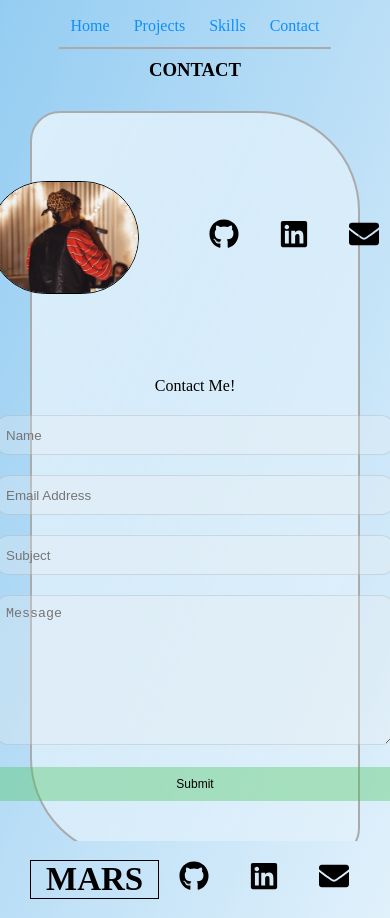
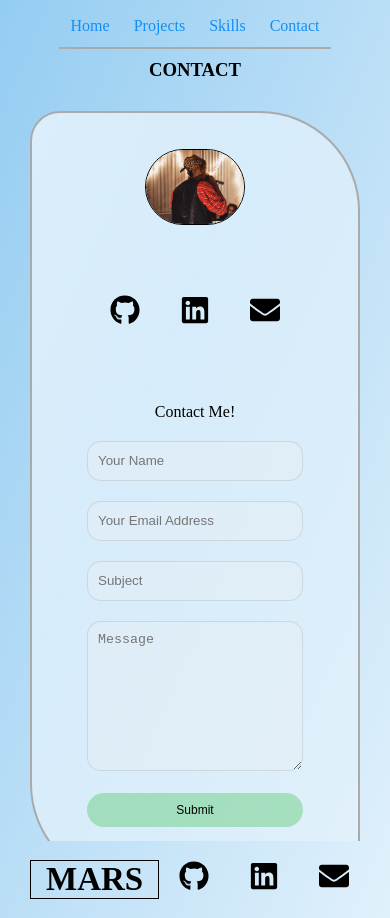
Before and after one commit to off2mxrs/firstPortfolio, a React (Create React App) app: page /contact in a window 390 px wide. Built offline with nearby package versions, Linux system fonts and the light colour scheme; a web font is replaced by a local one.

Commit message:
Contact responsive

```diff
--- a/src/pages/Contact.jsx
+++ b/src/pages/Contact.jsx
@@ -25,10 +25,10 @@ function Contact() {
                         <form action="https://formsubmit.co/marshawndavidson.ail@gmail.com" method="POST">
                             Contact Me!
                             <br/>
-                            <input type="text" className="input-field" name="name" placeholder="Name" required></input>
+                            <input type="text" className="input-field" name="name" placeholder="Your Name" required></input>
                             <br/>
                             <input type="hidden" name="_captcha" value="false"></input>
-                            <input type="email" className="input-field" name="email" placeholder="Email Address" required></input>
+                            <input type="email" className="input-field" name="email" placeholder="Your Email Address" required></input>
                             {/* <input type="hidden" name="_next" value="https://marshawndavidson.dev/thanks"></input> */}
                             <br/>
                             <input type="text" className="input-field" name="_subject" placeholder="Subject"></input>
--- a/src/styles/portfolio.scss
+++ b/src/styles/portfolio.scss
@@ -238,10 +238,11 @@
 //////////////// CONTACT FORM ///////////////
 .contact-box {
   width: 500px;
+  max-width: 100%;
   // background-color: rgba(255, 255, 255, 0.256);
   // box-shadow: 0 0 20px 0 #999;
-  top: 50%;
-  left: 50%;
+  // top: 50%;
+  // left: 50%;
   // transform: translate(-50%, -50%);
   // position: absolute;
 }
@@ -253,6 +254,7 @@ form {
 
 .input-field {
   background-color: #efefef45;
+  max-width: 100%;
   width: 400px;
   height: 40px;
   margin-top: 20px;
@@ -381,4 +383,22 @@ form {
   .info2 {
     padding-bottom: 50px;
   }
+  .contact-box {
+    width: 500px;
+  }
+
+  .social-media {
+    display:flex;
+    flex-direction: column;
+    padding-left:0;
+  }
+
+  .contact-icons {
+    padding-bottom: 0px;
+  }
+
+  .contact-img{
+    width: 100px;
+  }
+
 }
```
